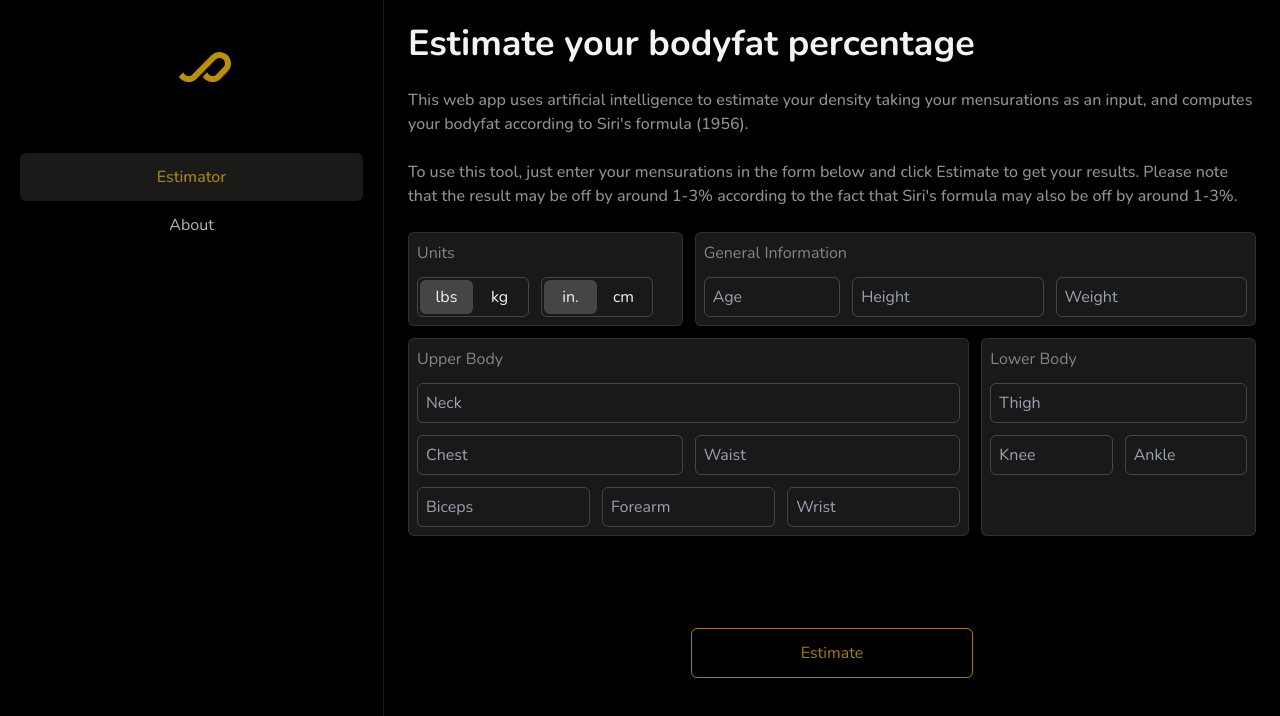
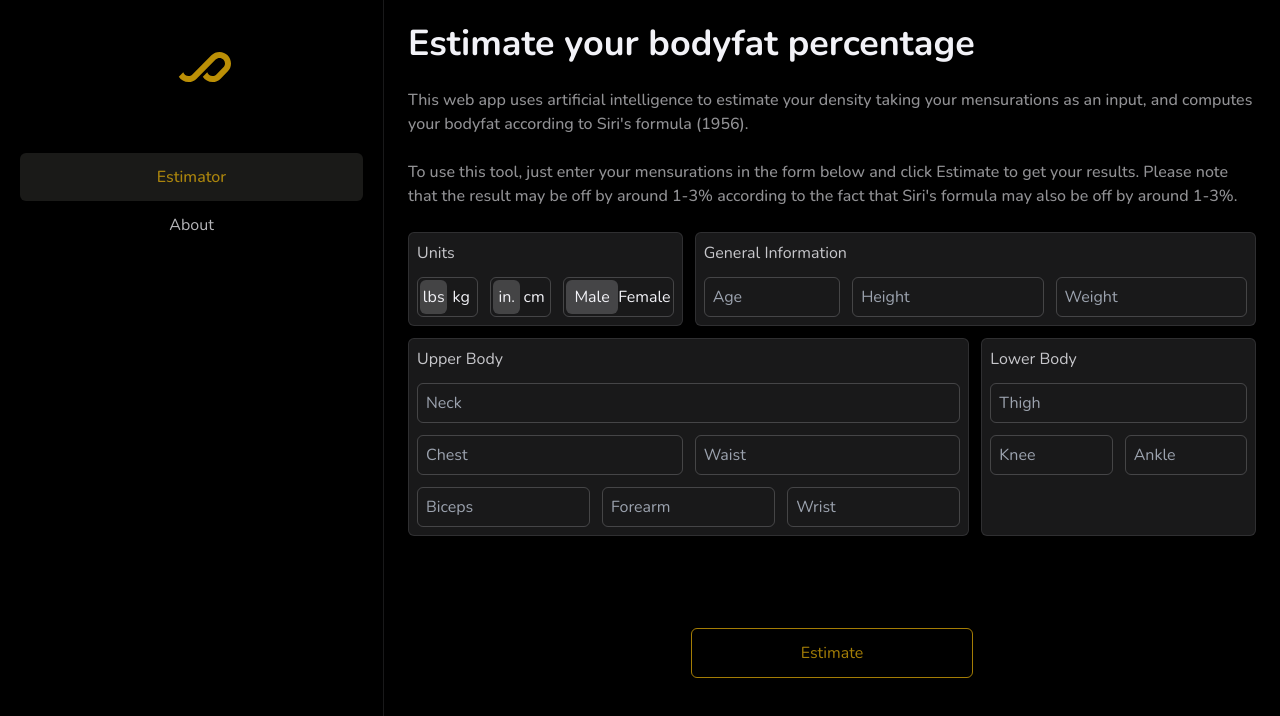
Before and after one commit to SamyBahi/bodyfat-estimator.web, a Next.js app: page / in a window 1280 px wide. Shown: the top 716 px of the page. Built offline with nearby package versions, Linux system fonts and the light colour scheme.

Commit message:
added support for gender, error management and display result

```diff
--- a/package.json
+++ b/package.json
@@ -22,6 +22,8 @@
     "react": "18.2.0",
     "react-dom": "18.2.0",
     "react-redux": "^8.1.2",
+    "react-spring": "^9.7.2",
+    "react-toastify": "^9.1.3",
     "redux": "^4.2.1",
     "tailwindcss": "3.3.3",
     "typescript": "5.2.2"
--- a/src/app/layout.tsx
+++ b/src/app/layout.tsx
@@ -1,6 +1,8 @@
 import Navbar from "@/components/navigation/Navbar";
 import "./globals.css";
+import "react-toastify/dist/ReactToastify.css";
 import type { Metadata } from "next";
+import { ToastContainer } from "react-toastify";
 
 export const metadata: Metadata = {
   title: "Bodyfat Estimator",
@@ -22,7 +24,21 @@ export default function RootLayout({
           rel="stylesheet"
         />
       </head>
-      <body className={`bg-primary text-secondary lg:h-screen lg:flex`}>
+      <body
+        className={`bg-primary text-secondary min-h-screen lg:h-screen lg:flex`}
+      >
+        <ToastContainer
+          position="bottom-right"
+          autoClose={3000}
+          hideProgressBar={false}
+          newestOnTop={false}
+          closeOnClick
+          rtl={false}
+          pauseOnFocusLoss={false}
+          draggable
+          pauseOnHover={false}
+          theme="dark"
+        />
         <header className="sticky w-full top-[calc(100%-4rem)] bg-primary z-10 lg:static lg:top-0 lg:h-full lg:basis-80 xl:basis-96 ">
           <Navbar />
         </header>
--- a/src/app/page.tsx
+++ b/src/app/page.tsx
@@ -1,12 +1,11 @@
 import Providers from "@/components/Provider";
 import Form from "@/components/form/Form";
 import { Logo } from "@/components/svgs";
-
 export default function Home() {
   return (
     <main className="relative -top-[4rem] items-center flex flex-col h-full p-6 flex-1 w-full lg:static lg:overflow-auto">
       <div className="w-full max-w-[1000px]">
-        <Logo className="text-4xl fill-secondary lg:hidden mb-6" />
+        <Logo className="text-xl fill-secondary lg:hidden mb-6 w-full text-center" />
         <div className="hidden md:block">
           <h1 className="text-4xl mb-6 font-bold">
             Estimate your bodyfat percentage
--- a/src/components/form/EstimateButton.tsx
+++ b/src/components/form/EstimateButton.tsx
@@ -1,11 +1,22 @@
-const EstimateButton = () => {
+import { Spinner } from "../svgs";
+
+type EstimateButtonProps = {
+  loading: boolean;
+};
+
+const EstimateButton = ({ loading }: EstimateButtonProps) => {
   return (
     <div className="w-full flex justify-center md:col-span-3 mt-4 md:mt-20">
       <button
         type="submit"
-        className="p-3 border border-yellow-500/70 text-yellow-500/70 hover:bg-yellow-500/70 hover:text-secondary w-full md:w-1/3 rounded-md transition-all"
+        className={`flex items-center justify-center p-3 border border-yellow-500/70 text-yellow-500/70 hover:bg-yellow-500/70 disabled:bg-yellow-500/50 disabled:text-secondary/60 hover:text-secondary w-full md:w-1/3 rounded-md transition-all`}
+        disabled={loading}
       >
-        Estimate
+        {loading && (
+          <Spinner className="animate-spin -ml-1 mr-3 h-5 w-5 text-secondary" />
+        )}
+        {loading && "Processing..."}
+        {!loading && "Estimate"}
       </button>
     </div>
   );
--- a/src/components/form/Form.tsx
+++ b/src/components/form/Form.tsx
@@ -10,22 +10,28 @@ import { inputState } from "@/store/inputSlice";
 import { unitsState } from "@/store/unitsSlice";
 import { RootState } from "@/store";
 import axios from "axios";
+import { toast } from "react-toastify";
+import Result from "./Result";
 
 const Form = () => {
   const inputState: inputState = useSelector((state: RootState) => state.input);
   const unitsState: unitsState = useSelector((state: RootState) => state.units);
+  const female = useSelector((state: any) => state.units.female);
   const [result, setResult] = useState();
+  const [loading, setLoading] = useState(false);
 
   const formSubmitHandler = async (e: SyntheticEvent) => {
     e.preventDefault();
+    try {
       const inputs: any = { ...inputState };
 
       for (const input in inputs) {
         if (inputs[input][0] === 0 || inputs[input].length != 1) {
-        console.log("erreur");
-        return;
+          throw new Error("Invalid input");
         }
       }
+
+      setLoading(true);
 
       if (unitsState.inches) {
         for (const input in inputs) {
@@ -44,7 +50,20 @@ const Form = () => {
         inputs
       );
 
-    setResult(res.data["prediction"]);
+      female
+        ? setResult(res.data["prediction"] + 10)
+        : setResult(res.data["prediction"]);
+
+      setLoading(false);
+    } catch (err: any) {
+      if (err.response) {
+        toast.error(err.response.data.error);
+        setLoading(false);
+      } else {
+        toast.error(err.message);
+        setLoading(false);
+      }
+    }
   };
 
   return (
@@ -56,8 +75,12 @@ const Form = () => {
       <General />
       <Upper />
       <Lower />
-      <EstimateButton />
-      <h1>{result}</h1>
+      <EstimateButton loading={loading} />
+      {result && (
+        <h1 className="text-6xl md:col-span-3 text-center mt-10 flex justify-center">
+          <Result n={result} />%
+        </h1>
+      )}
     </form>
   );
 };
--- a/src/components/form/FormCard.tsx
+++ b/src/components/form/FormCard.tsx
@@ -7,7 +7,7 @@ interface FormCardProps extends PropsWithChildren {
 const FormCard = ({ title, children }: FormCardProps) => {
   return (
     <div className="bg-secondary/10 w-full h-full p-2 border border-secondary/10 rounded-md hover:bg-secondary/20 transition-colors">
-      <h2 className="text-secondary text-opacity-50">{title}</h2>
+      <h2 className="text-secondary text-opacity-80">{title}</h2>
       {children}
     </div>
   );
--- a/src/components/form/General.tsx
+++ b/src/components/form/General.tsx
@@ -9,9 +9,10 @@ const General = () => {
     <div className="md:col-span-2">
       <FormCard title="General Information">
         <div className="md:flex md:space-x-3">
-          <div className="flex h-10 w-fullitems-center border border-secondary/20 rounded-md mt-3 p-2 bg-transparent remove-arrow md:w-1/3">
+          <div className="flex h-10 w-full items-center border border-secondary/20 rounded-md mt-3 p-2 bg-transparent remove-arrow md:w-1/3">
             <input
               type="number"
+              name="Age"
               min={1}
               max={100}
               step={0.1}
--- /dev/null
+++ b/src/components/form/Result.tsx
@@ -0,0 +1,18 @@
+import { useSpring, animated } from "react-spring";
+
+type ResultProps = {
+  n: number;
+};
+
+const Result = ({ n }: ResultProps) => {
+  const { number } = useSpring({
+    from: { number: 0 },
+    number: n,
+    delay: 50,
+    config: { mass: 1, tension: 20, friction: 10 },
+  });
+
+  return <animated.div>{number.to((n: number) => n.toFixed(2))}</animated.div>;
+};
+
+export default Result;
--- a/src/components/form/Units.tsx
+++ b/src/components/form/Units.tsx
@@ -1,12 +1,13 @@
 "use client";
 import FormCard from "./FormCard";
 import { useDispatch, useSelector } from "react-redux";
-import { setInches, setLbs } from "@/store/unitsSlice";
+import { setFemale, setInches, setLbs } from "@/store/unitsSlice";
 
 const Units = () => {
   const dispatch = useDispatch();
   const inches = useSelector((state: any) => state.units.inches);
   const lbs = useSelector((state: any) => state.units.lbs);
+  const female = useSelector((state: any) => state.units.female);
 
   const active = "bg-secondary/20";
 
@@ -21,6 +22,12 @@ const Units = () => {
   };
   const cmClickHandler = () => {
     dispatch(setInches(false));
+  };
+  const maleClickHandler = () => {
+    dispatch(setFemale(false));
+  };
+  const femaleClickHandler = () => {
+    dispatch(setFemale(true));
   };
 
   return (
@@ -63,6 +70,24 @@ const Units = () => {
               cm
             </div>
           </div>
+          <div className="flex h-10 w-52 items-center border border-secondary/20 rounded-md mt-3 p-0.5">
+            <div
+              className={`flex basis-1/2 justify-center hover:cursor-pointer h-full items-center rounded-md ${
+                female ? "" : active
+              } transition-all`}
+              onClick={maleClickHandler}
+            >
+              Male
+            </div>
+            <div
+              className={`flex basis-1/2 justify-center hover:cursor-pointer h-full items-center rounded-md ${
+                female ? active : ""
+              } transition-all`}
+              onClick={femaleClickHandler}
+            >
+              Female
+            </div>
+          </div>
         </div>
       </FormCard>
     </div>
--- a/src/components/svgs/index.ts
+++ b/src/components/svgs/index.ts
@@ -1 +1,2 @@
 export { default as Logo } from "./Logo.svg";
+export { default as Spinner } from "./Spinner.svg";
--- a/src/store/unitsSlice.ts
+++ b/src/store/unitsSlice.ts
@@ -4,11 +4,13 @@ import type { PayloadAction } from "@reduxjs/toolkit";
 export interface unitsState {
   lbs: boolean;
   inches: boolean;
+  female: boolean;
 }
 
 const initialState: unitsState = {
   lbs: true,
   inches: true,
+  female: false,
 };
 
 const unitsSlice = createSlice({
@@ -21,8 +23,11 @@ const unitsSlice = createSlice({
     setInches: (state, action: PayloadAction<boolean>) => {
       state.inches = action.payload;
     },
+    setFemale: (state, action: PayloadAction<boolean>) => {
+      state.female = action.payload;
+    },
   },
 });
 
-export const { setLbs, setInches } = unitsSlice.actions;
+export const { setLbs, setInches, setFemale } = unitsSlice.actions;
 export default unitsSlice.reducer;
```
Also changed, not shown: src/components/svgs/Spinner.svg (added), 1 other file (tests, documents, lock files or other folders). Lines whose indentation alone changed are shown as unchanged.
